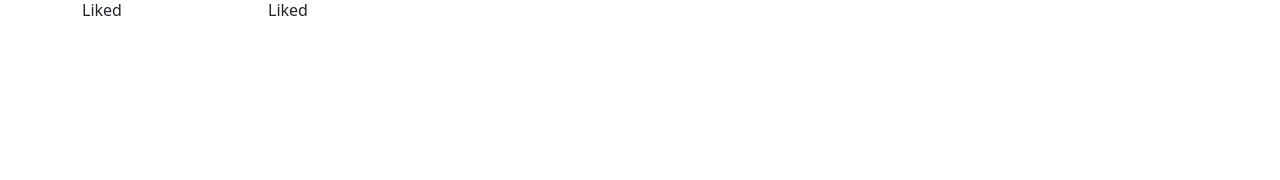
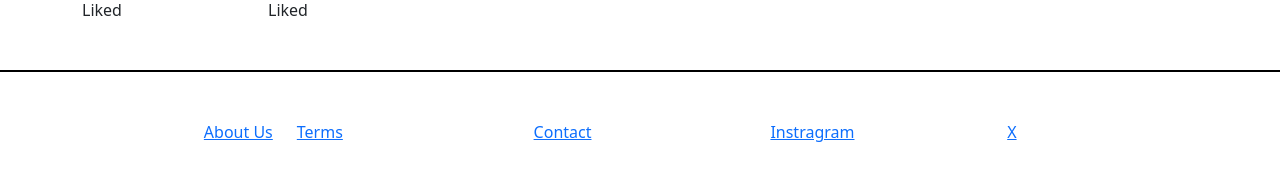
Before and after one commit to DylanGee3742/GameRate, a React (Create React App) app: page /profilelikes in a window 1280 px wide. Shown: the part 528-708 px from the top of the page. Built offline with nearby package versions, Linux system fonts and the light colour scheme.

Commit message:
footer added

```diff
--- a/src/App.js
+++ b/src/App.js
@@ -14,6 +14,7 @@ import { ProfileGameReviews } from './pages/profile/ProfileGameReviews';
 import ProfileLikes from './pages/profile/ProfileLikes';
 import { ProfileGamelist } from './pages/profile/ProfileGamelist';
 import Friends from './pages/profile/Friends';
+import { Footer } from './components/Footer';
 
 
 function App() {
@@ -74,6 +75,7 @@ function App() {
       <Route path="*" element={<NotFound />} />
 
     </Routes>
+    <Footer />
     </div>
     </>
   );
--- /dev/null
+++ b/src/components/Footer.js
@@ -0,0 +1,23 @@
+import React from 'react'
+
+export function Footer() {
+    return (
+        <div className='row d-flex p-5 mt-5 justify-content-center' style={{ borderTop: "2px solid black" }}>
+                <div className='col d-flex justify-content-end'>
+                    <a href='#'>About Us</a>
+                </div>
+                <div className='col d-flex'>
+                    <a href='#'>Terms</a>
+                </div>
+                <div className='col d-flex'>
+                    <a href='#'>Contact</a>
+                </div>
+                <div className='col d-flex'>
+                    <a href='#'>Instragram</a>
+                </div>
+                <div className='col d-flex'>
+                    <a href='#'>X</a>
+                </div>
+            </div>
+    )
+}
```
